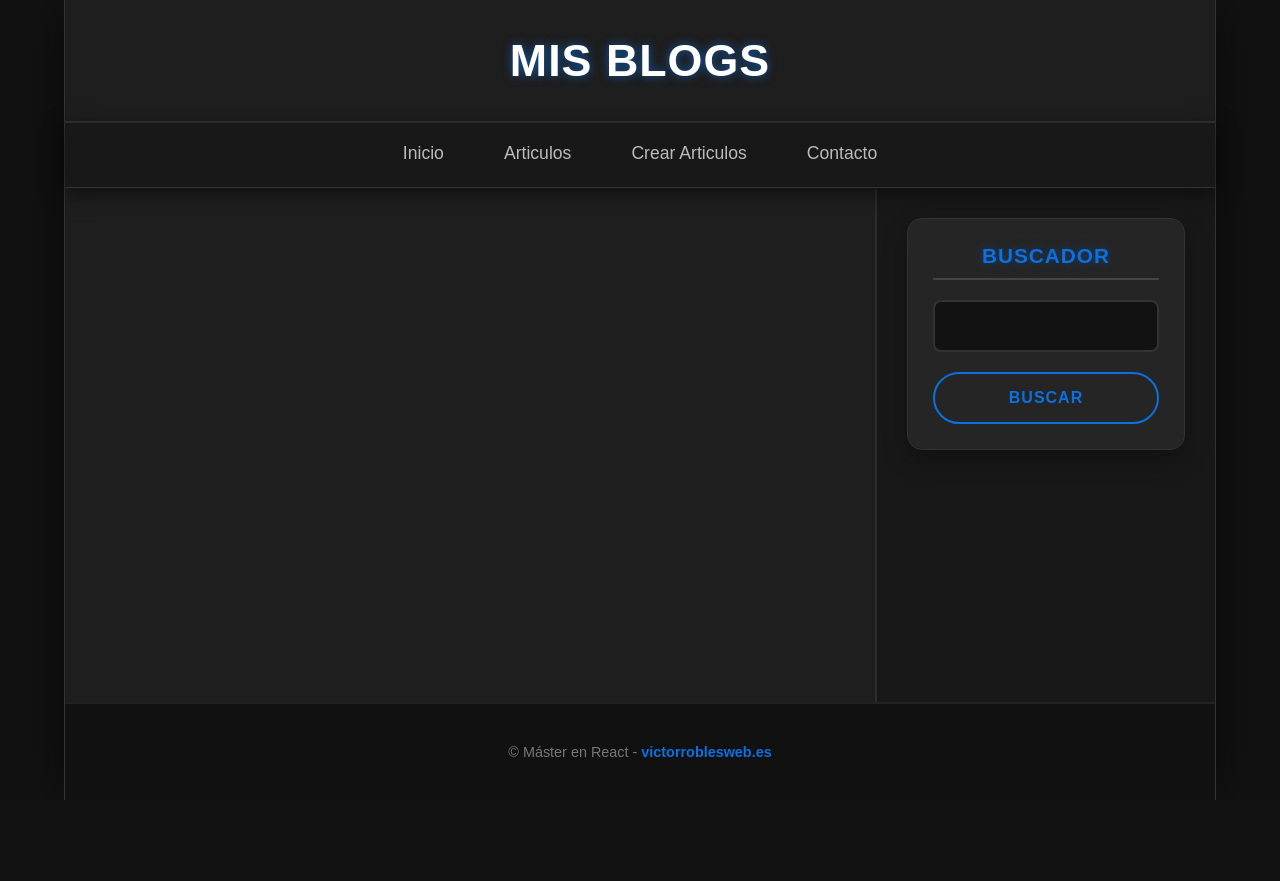
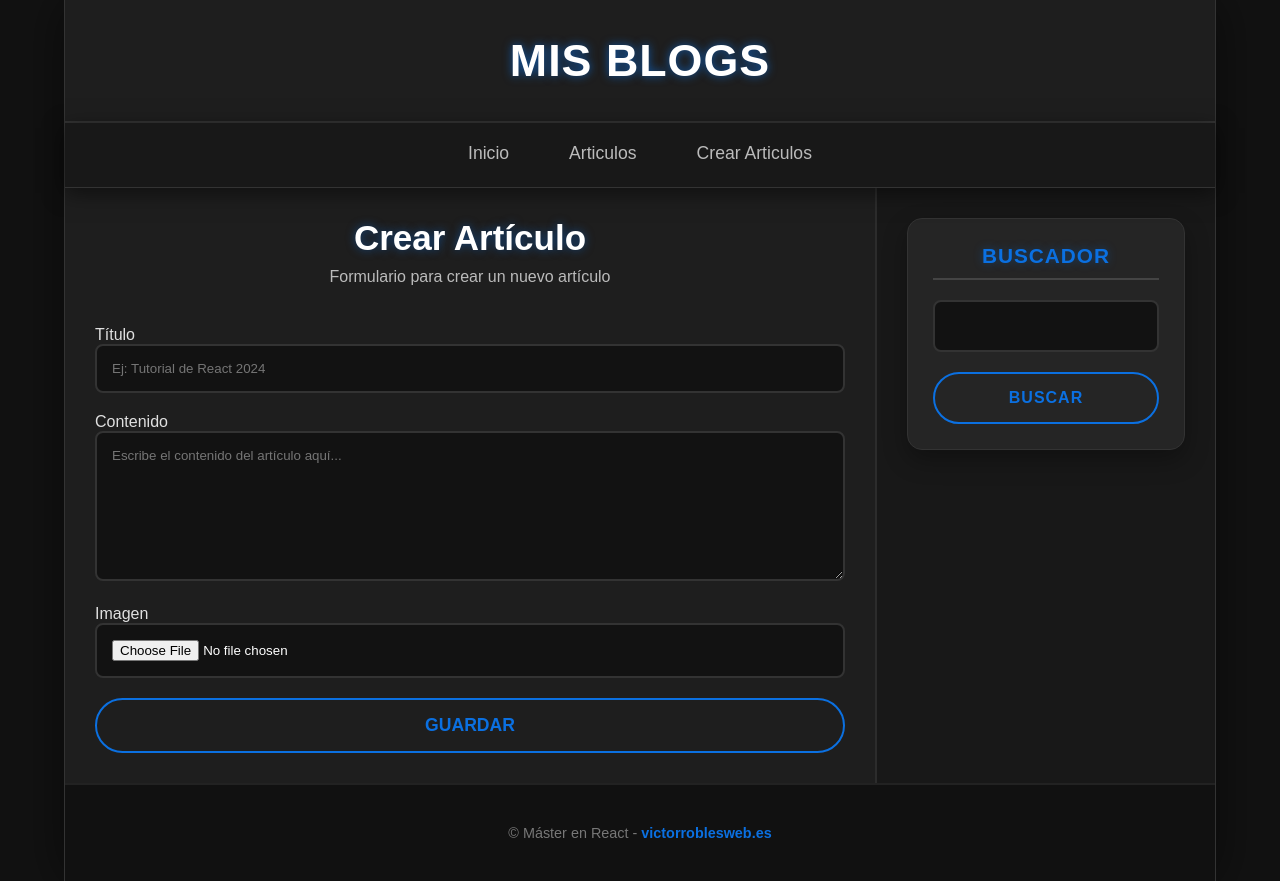
Before and after one commit to marckes04/Blog-Website, a React (Vite) app in the folder Client/: page /crear-articulos in a window 1280 px wide. Before the commit the page ends 800 px from the top, so only its background shows below. Built offline with nearby package versions, Linux system fonts and the light colour scheme.

Commit message:
Added Files

```diff
--- a/Client/src/components/layout/Nav.jsx
+++ b/Client/src/components/layout/Nav.jsx
@@ -8,7 +8,6 @@ return (
             <li><NavLink to="/inicio">Inicio</NavLink></li>
             <li><NavLink to="/articulos">Articulos</NavLink></li>
             <li><NavLink to="/crear-articulos">Crear Articulos</NavLink></li>
-            <li><a href="#">Contacto</a></li>
         </ul>
     </nav>
     )
--- a/Client/src/components/pages/Articulos.jsx
+++ b/Client/src/components/pages/Articulos.jsx
@@ -1,6 +1,7 @@
 import React, { useState, useEffect } from "react";
 import { Global } from "../../helpers/Global"; // Asegúrate que esta ruta sea correcta
 import { Peticion } from "../../helpers/Peticion";
+import { Listado } from "./Listado";
 
 
 export const Articulos = () => {
@@ -31,32 +32,7 @@ export const Articulos = () => {
   return (
     <>
         {cargando ? "Cargando..." :
-            articulos.length >= 1 ?
-                articulos.map((articulo) => {
-                    return (
-                    <article key={articulo._id} className="articulo-item">
-                        <div className="encabezado">
-                            <h3 className="title">{articulo.titulo}</h3>
-                        </div>
-                        <div className="cuerpo">
-                            <div className="mascara">
-                                {/* OJO: Aquí falta la lógica para mostrar la imagen real si existe */}
-                                <img
-                                src="https://images.pexels.com/photos/270408/pexels-photo-270408.jpeg?auto=compress&cs=tinysrgb&w=1260&h=750&dpr=1"
-                                alt="Imagen del articulo"
-                                />
-                            </div>
-                            <div className="datos">
-                                <p className="description">{articulo.contenido}</p>
-                                <div className="acciones">
-                                    <button className="button edit">Editar</button>
-                                    <button className="button delete">Borrar</button>
-                                </div>
-                            </div>
-                        </div>
-                    </article>
-                    );
-                })
+            articulos.length >= 1 ? <Listado articulos={articulos} setArticulos={setArticulos}/>
             : <h1>No hay artículos</h1>
         }
     </>
--- a/Client/src/components/pages/Crear.jsx
+++ b/Client/src/components/pages/Crear.jsx
@@ -1,7 +1,95 @@
-import React from 'react'
+import React, { useState } from 'react';
+import { useForm } from "../../hooks/useForm";
+import { Peticion } from '../../helpers/Peticion';
+import { Global } from '../../helpers/Global';
 
 export const Crear = () => {
+
+  const { formulario, enviado, cambiado } = useForm({});
+  // Inicializamos el estado en "no_enviado"
+  const [resultado, setResultado] = useState("no_enviado");
+
+  const guardarArticulo = async (e) => {
+    e.preventDefault();
+
+    // Recoger datos del formulario
+    let nuevoArticulo = formulario;
+
+    // Guardar articulo en el Backend
+    // OJO: Asegúrate de que Peticion espere un Objeto o un JSON String.
+    // Normalmente se envía el objeto directo.
+    const { datos } = await Peticion(Global.url + "crear", "POST", nuevoArticulo);
+
+    if (datos.status === "success") {
+      // CORRECCIÓN 1: Aquí cambiamos el estado a "guardado"
+      setResultado("guardado");
+    } else {
+      // CORRECCIÓN 2: Aquí ponemos el string "error"
+      setResultado("error");
+    }
+  }
+
   return (
-    <div>Crear</div>
+    <div className='jumbo'>
+
+      <h1>Crear Artículo</h1>
+      <p>Formulario para crear un nuevo artículo</p>
+
+      {/* --- MENSJES DE ALERTA --- */}
+
+      {/* Mensaje de Éxito (Verde) */}
+      {resultado === "guardado" && (
+        <strong className="alerta alerta-exito">
+           ¡Artículo guardado con éxito!
+        </strong>
+      )}
+
+      {/* Mensaje de Error (Rojo) */}
+      {resultado === "error" && (
+        <strong className="alerta alerta-error">
+           Los datos proporcionados son incorrectos
+        </strong>
+      )}
+
+      {/* Montar Formulario */}
+      <form className='formulario' onSubmit={guardarArticulo}>
+
+        <div className='form-group'>
+          <label htmlFor='titulo'>Título</label>
+          <input
+            type="text"
+            name='titulo'
+            onChange={cambiado}
+            placeholder="Ej: Tutorial de React 2024"
+          />
+        </div>
+
+        <div className='form-group'>
+          <label htmlFor='contenido'>Contenido</label>
+          <textarea
+            name="contenido"
+            onChange={cambiado}
+            placeholder="Escribe el contenido del artículo aquí..."
+          />
+        </div>
+
+        <div className='form-group'>
+          <label htmlFor='file0'>Imagen</label>
+          <input
+            type="file"
+            name='file0'
+            id="file"
+            onChange={cambiado}
+          />
+        </div>
+
+        <input
+          type='submit'
+          value="Guardar"
+          className='btn btn-success'
+        />
+
+      </form>
+    </div>
   )
 }
--- /dev/null
+++ b/Client/src/components/pages/Listado.jsx
@@ -0,0 +1,31 @@
+import React from 'react'
+
+export const Listado = ({articulos,setArticulos}) => {
+  return (
+    articulos.map((articulo) => {
+                    return (
+                    <article key={articulo._id} className="articulo-item">
+                        <div className="encabezado">
+                            <h3 className="title">{articulo.titulo}</h3>
+                        </div>
+                        <div className="cuerpo">
+                            <div className="mascara">
+                                {/* OJO: Aquí falta la lógica para mostrar la imagen real si existe */}
+                                <img
+                                src="https://images.pexels.com/photos/270408/pexels-photo-270408.jpeg?auto=compress&cs=tinysrgb&w=1260&h=750&dpr=1"
+                                alt="Imagen del articulo"
+                                />
+                            </div>
+                            <div className="datos">
+                                <p className="description">{articulo.contenido}</p>
+                                <div className="acciones">
+                                    <button className="button edit">Editar</button>
+                                    <button className="button delete">Borrar</button>
+                                </div>
+                            </div>
+                        </div>
+                    </article>
+                    );
+                })
+            )
+}
--- a/Client/src/index.css
+++ b/Client/src/index.css
@@ -329,27 +329,6 @@ header h1 {
     text-align: center;
 }
 
-.jumbo{
-    width:85%;
-    padding: 55px;
-    padding-bottom: 75px;
-    background:gray ;
-    border-radius: 10px;
-    box-shadow: 0px 0px 6px #ddd;
-    margin: 25px auto;
-}
-
-.jumbo h1{
-    font-size: 35px;
-    color: #444;
-    text-align: center;
-}
-
-.jumbo p{
-    display: block;
-    margin-bottom: 40px;
-    text-align: center;
-}
 
 /* Efecto Hover (Imprescindible) */
 .button:hover {
@@ -414,12 +393,93 @@ header h1 {
     text-shadow: 0 0 10px #0b70e1;
 }
 
+REEMPLAZO DEL FORMULARIO (JUMBO) - PEGAR AL FINAL
+   ========================================= */
+
+.jumbo {
+    width: 85%;
+    margin: 25px auto;
+    padding: 55px;
+    background: #1e1e1e; /* AHORA ES OSCURO */
+    border-radius: 15px;
+    border: 1px solid #333;
+    box-shadow: 0 10px 25px rgba(0,0,0,0.5);
+}
+
+.jumbo h1 {
+    font-size: 35px;
+    color: #fff;
+    text-align: center;
+    margin-bottom: 10px;
+    text-shadow: 0 0 10px rgba(11, 112, 225, 0.5); /* Tu neón */
+}
+
+.jumbo p {
+    display: block;
+    margin-bottom: 40px;
+    text-align: center;
+    color: #bbb;
+}
+
+/* INPUTS: Fondo negro y borde sutil */
+.jumbo input[type="text"],
+.jumbo textarea,
+.jumbo input[type="file"] {
+    width: 100%;
+    padding: 15px;
+    background: #121212;
+    border: 2px solid #333;
+    color: white;
+    margin-bottom: 20px;
+    border-radius: 8px;
+    outline: none;
+    font-family: inherit;
+}
+
+/* FOCO: Al hacer clic se ilumina azul */
+.jumbo input[type="text"]:focus,
+.jumbo textarea:focus {
+    border-color: #0b70e1;
+    box-shadow: 0 0 15px rgba(11, 112, 225, 0.3);
+}
+
+.jumbo textarea {
+    min-height: 150px;
+    resize: vertical;
+}
+
+/* BOTÓN: Igual a los laterales */
+
+.jumbo input[type="submit"],
+.jumbo .btn-success {
+    display: block;
+    width: 100%;
+    padding: 15px;
+    background: transparent;
+    border: 2px solid #0b70e1;
+    color: #0b70e1;
+    font-size: 1.1rem;
+    font-weight: 800;
+    text-transform: uppercase;
+    border-radius: 50px;
+    cursor: pointer;
+    transition: all 0.3s ease;
+}
+
+.jumbo input[type="submit"]:hover,
+.jumbo .btn-success:hover {
+    background: #0b70e1;
+    color: white;
+    box-shadow: 0 0 20px rgba(11, 112, 225, 0.6);
+}
+
+
 /* =========================================
    7. RESPONSIVE
    ========================================= */
 @media (max-width: 850px) {
     .layout {
-        width: 100%;
+        width: 100%;0
         grid-template-columns: 1fr;
         grid-template-areas:
             "header"
--- a/Client/src/routing/Rutas.jsx
+++ b/Client/src/routing/Rutas.jsx
@@ -7,6 +7,7 @@ import { Header } from "../components/layout/Header";
 import { Nav } from "../components/layout/Nav";
 import { Sidebar } from "../components/layout/Sidebar";
 import { Footer } from "../components/layout/Footer";
+import { Crear } from "../components/pages/Crear";
 
 export const Rutas = () => {
     return (
@@ -19,7 +20,9 @@ export const Rutas = () => {
                 <Routes>
                     <Route path="/" element={<Inicio />} />
                     <Route path="/inicio" element={<Inicio />} />
-                    <Route path="/articulos" element={<Articulos />} />
+                    <Route path="/articulos" element={<Articulos/>}/>
+                    <Route path="/crear-articulos" element={<Crear/>}
+                    />
                 </Routes>
             </section>
 
```
Also changed, not shown: 1 other file (tests, documents, lock files or other folders).
